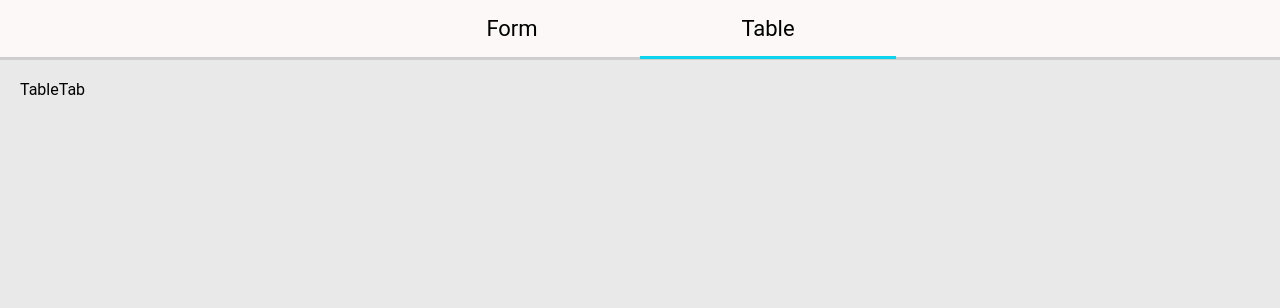
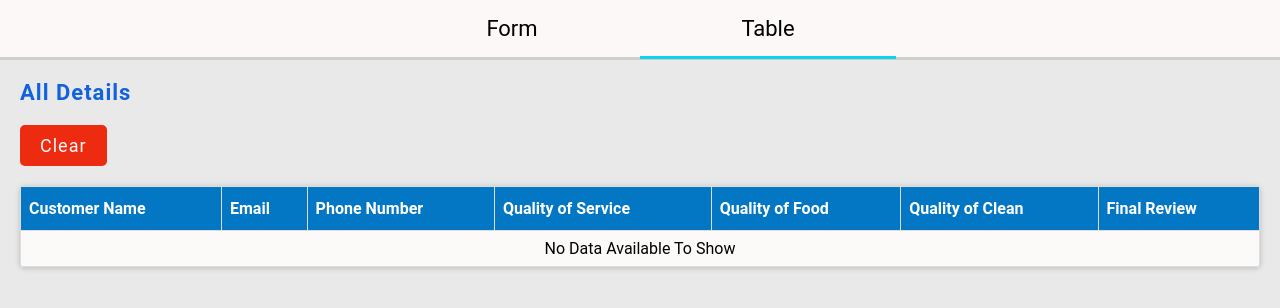
Before and after one commit to sushantgwr87/React_F-G_SushantGangwar, a React (Create React App) app: page / in a window 1280 px wide. Both pictures are taken after a click on the item "Table". Shown: the top 308 px of the page. Built offline with nearby package versions, Linux system fonts and the light colour scheme.

Commit message:
Updated Table Component

```diff
--- a/src/component/TableTab.jsx
+++ b/src/component/TableTab.jsx
@@ -1,8 +1,51 @@
 import React from 'react'
 
 const TableTab = () => {
+
+  const tableData = JSON.parse(localStorage.getItem("formData"));
+  console.log(tableData);
+
+  const handleClear = (e) => {
+    e.preventDefault();
+    localStorage.clear();
+    window.location.reload(false);
+  }
+
   return (
-    <div>TableTab</div>
+    <div className='table_component'>
+      <h1>All Details</h1>
+      <button onClick={handleClear}>Clear</button>
+      <table>
+        <thead>
+          <tr>
+            <th>Customer Name</th>
+            <th>Email</th>
+            <th>Phone Number</th>
+            <th>Quality of Service</th>
+            <th>Quality of Food</th>
+            <th>Quality of Clean</th>
+            <th>Final Review</th>
+          </tr>
+        </thead>
+        <tbody>
+          {tableData && tableData.length > 0 ? (tableData.map((data, index) =>
+            <tr key={index}>
+              <td>{data.name}</td>
+              <td>{data.email}</td>
+              <td>{data.phone}</td>
+              <td>{data.feedback_host}</td>
+              <td>{data.feedback_food}</td>
+              <td>{data.feedback_clean}</td>
+              <td>{data.feedback_final}</td>
+            </tr>
+          )) :
+            <tr>
+              <td colSpan={7} style={{textAlign: "center", textTransform: "capitalize"}}>{"No Data Available to show"}</td>
+            </tr>
+          }
+        </tbody>
+      </table>
+    </div>
   )
 }
 
```
